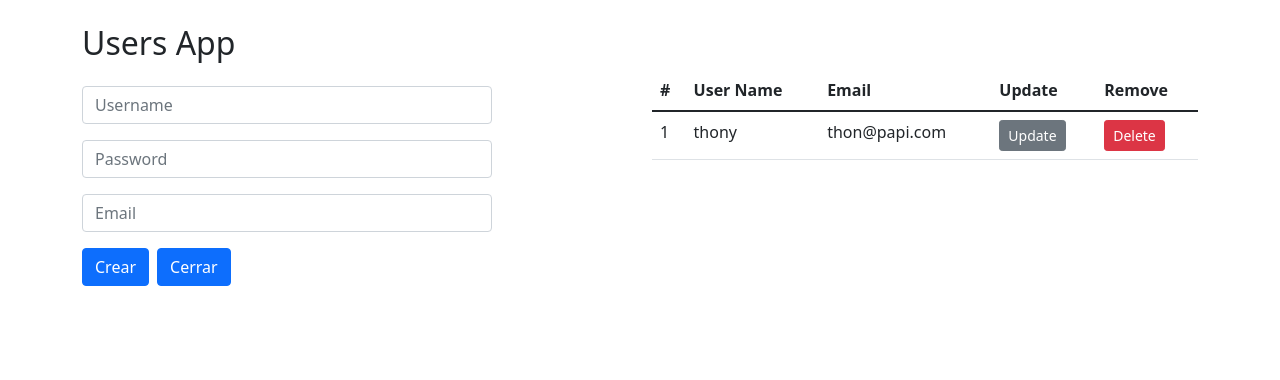
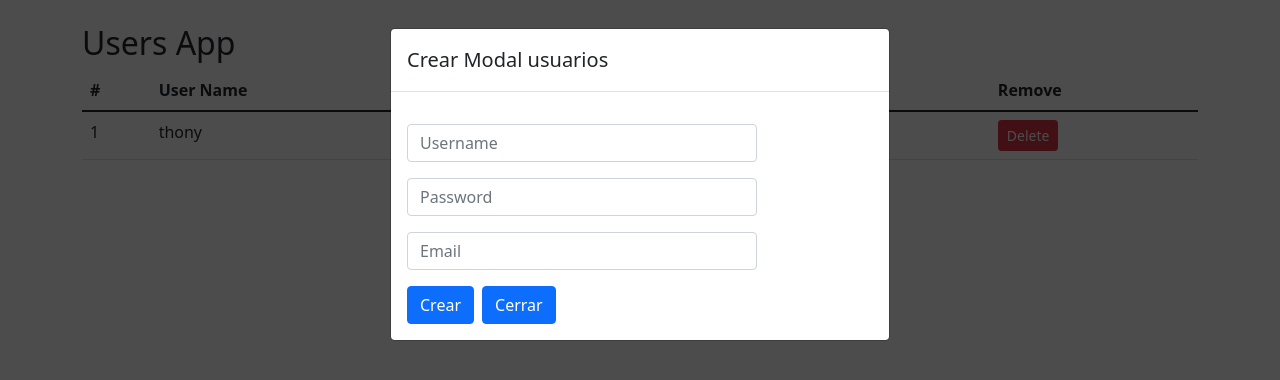
Before and after one commit to thonycc10/users-app, a React (Vite) app: page / in a window 1280 px wide. Both pictures are taken after a click on the button "Nuevo Usuario". Shown: the top 380 px of the page. Built offline with nearby package versions, Linux system fonts and the light colour scheme.

Commit message:
anadir modal con styles

```diff
--- a/src/UsersApp.jsx
+++ b/src/UsersApp.jsx
@@ -1,6 +1,7 @@
 import {UserList} from "./components/UserList.jsx";
 import {UserForm} from "./components/UserForm.jsx";
 import {useUsers} from "./hooks/useUsers.js";
+import {UserModalForm} from "./components/UserModalForm.jsx";
 
 export const UsersApp = () => {
 
@@ -18,17 +19,14 @@
 
     return (
         <>
+            {
+                !visibleForm ||
+                <UserModalForm userSelected={userSelected} handlerCloseForm={handlerCloseForm}
+                               handlerAddUser={handlerAddUser} initialUserForm={initialUserForm}/>
+            }
             <div className="container my-4">
                 <h2>Users App</h2>
                 <div className="row">
-                    {
-                        !visibleForm ||
-                        <div className="col">
-                            <UserForm handlerCloseForm={handlerCloseForm} userSelected={userSelected} initialUserForm={initialUserForm}
-                                      handlerAddUser={handlerAddUser}/>
-                        </div>
-                    }
-
                     <div className="col">
                         {
                             visibleForm ||
--- /dev/null
+++ b/src/components/UserModalForm.jsx
@@ -0,0 +1,27 @@
+import {UserForm} from "./UserForm.jsx";
+
+export const UserModalForm = ({userSelected, handlerCloseForm, handlerAddUser, initialUserForm}) => {
+  return (
+      <>
+          <div className="abrir-modal animacion fadeIn">
+              <div className="modal" style={{display: "block"}} tabIndex={"-1"}>
+                  <div className="modal-dialog" role={"document"}>
+                      <div className="modal-content">
+                          <div className="modal-header">
+                              <h5 className="modal-title">
+                                  {userSelected.id > 0 ? 'Editar': 'Crear'} Modal usuarios
+                              </h5>
+                          </div>
+                          <div className="modal-body">
+                              <div className="col">
+                                  <UserForm handlerCloseForm={handlerCloseForm} userSelected={userSelected} initialUserForm={initialUserForm}
+                                            handlerAddUser={handlerAddUser}/>
+                              </div>
+                          </div>
+                      </div>
+                  </div>
+              </div>
+          </div>
+      </>
+  )
+}
--- a/src/styles.css
+++ b/src/styles.css
@@ -0,0 +1,41 @@
+.abrir-modal {
+    background-color: rgba(0, 0, 0, 0.7);
+    position: fixed;
+    top: 0px;
+    left: 0px;
+    width: 100%;
+    height: 100%;
+    z-index: 1000;
+}
+
+.animacion {
+    animation-duration: 2s;
+    animation-fill-mode: both;
+    -webkit-animation-duration: 2s;
+    -webkit-animation-fill-mode: both;
+}
+
+.fadeIn {
+    animation-name: fadeIn;
+    -webkit-animation-name: fadeIn;
+}
+
+@keyframes fadeIn {
+    0% {
+        opacity: 0
+    }
+
+    to {
+        opacity: 1
+    }
+}
+
+@-webkit-keyframes fadeIn {
+    0% {
+        opacity: 0
+    }
+
+    to {
+        opacity: 1
+    }
+}
```
